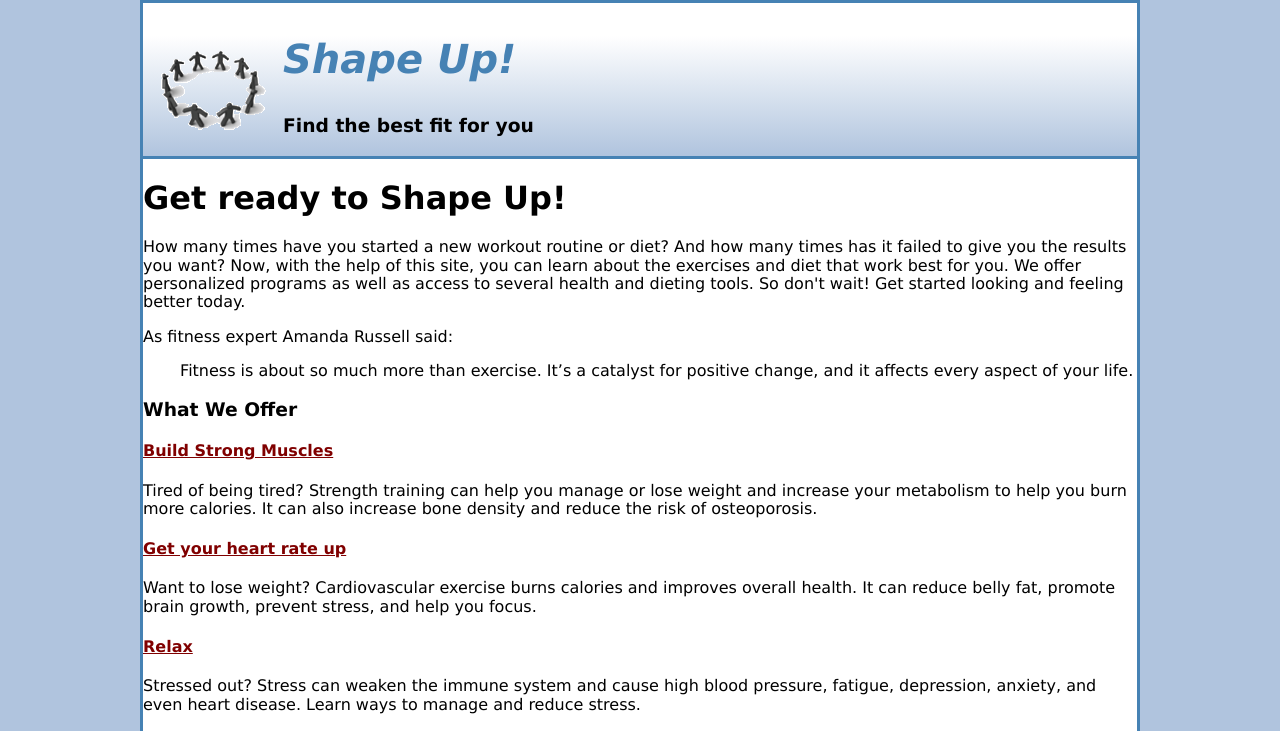
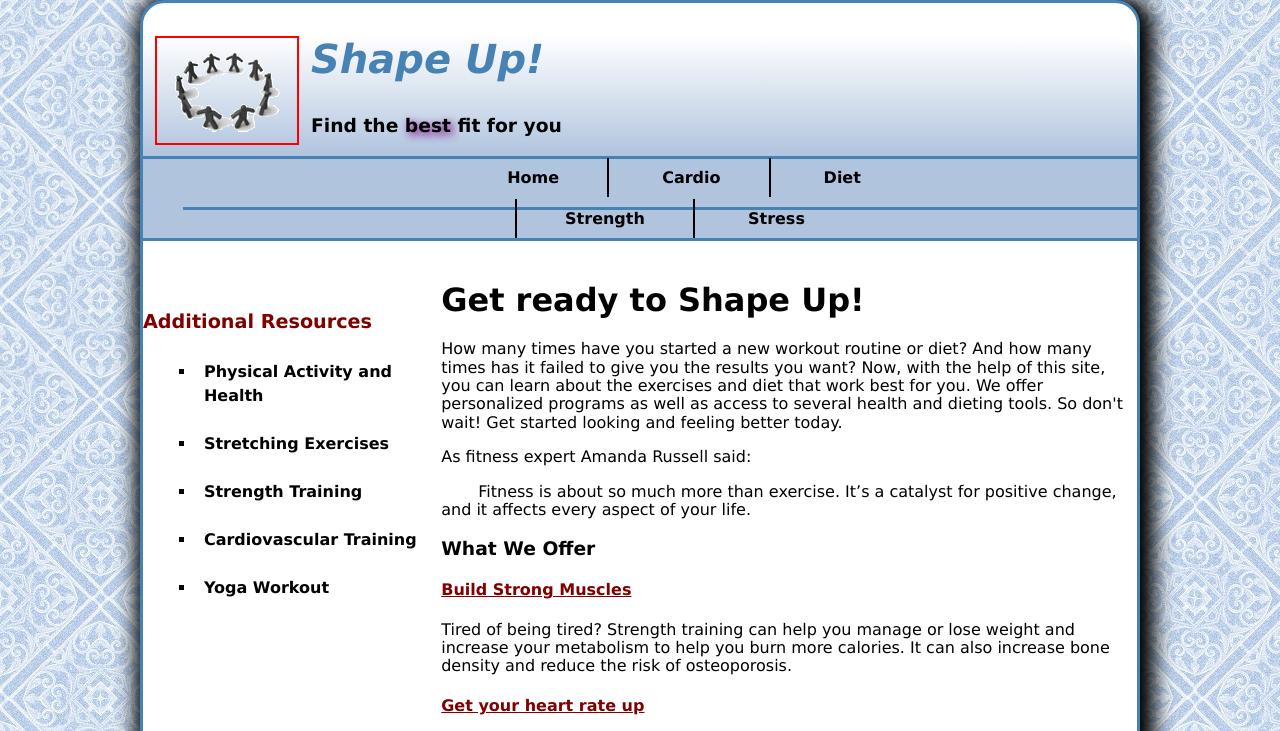
Before and after one commit to rileymulligan/shapeup, a plain HTML site: page index.html in a window 1280 px wide. Shown: the top 731 px of the page. Drawn offline with Linux system fonts and the light colour scheme.

Commit message:
Add files via upload

```diff
--- a/index.html
+++ b/index.html
@@ -8,13 +8,42 @@
 	<link rel="stylesheet" href="styles/main.css">
 </head>
 
-<body>
+<body class="clearfix">
 	<header>
 		<!-- header / logo-->
 		<img src="images\shape_up_logo.png" alt="Shape_Up_Logo">
 		<h2>Shape Up!</h2>
-		<h3>Find the best fit for you</h3>
+		<h3>Find the <span class="shadow">best</span> fit for you</h3>
 	</header>
+
+	<nav id="nav_menu">
+		<ul>
+			<li><a href="index.html">Home</a></li>
+			<li><a href="cardio/index.html">Cardio</a></li>
+			<li>
+				<a href="diet/index.html">Diet</a>
+				<ul>
+					<!--
+					<li><a href="diet/bmi.html">BMI</a></li>
+					<li><a href="diet/calories.html">Calories</a></li>
+					<li><a href="diet/meals.html">Meals</a></li>
+					-->
+				</ul>
+			</li>
+
+			<li><a href="strength/index.html">Strength</a></li>
+			<li id="last"><a href="stress/index.html">Stress</a>
+				<!--
+				<ul><a href="stress/meditate.html">Meditate</a></ul>
+				<ul><a href="stress/tips.html">Tips</a></ul>
+				<ul><a href="stress/vipassana.html">Vipassana</a></ul> -->
+			</li>
+		</ul>
+
+
+
+	</nav>
+
 
 	<main>
 		<section>
@@ -45,6 +74,7 @@
 		</section>
 
 		<aside>
+			<nav id="nav_list">
 			<h3>Additional Resources</h3>
 			<ul style="list-style-type:square">
 				<li><a href="https://www.who.int/news-room/fact-sheets/detail/physical-activity">Physical Activity and Health </a></li>
@@ -53,6 +83,7 @@
 				<li><a href="https://www.medicalnewstoday.com/articles/cardio-exercises-at-home">Cardiovascular Training</a></li>
 				<li><a href="https://dailyburn.com/life/fitness/beginner-yoga-poses-positions/">Yoga Workout</a></li>
 			</ul>
+			</nav>
 		</aside>
 
 
--- a/styles/main.css
+++ b/styles/main.css
@@ -5,12 +5,16 @@
 
 html {
     background-color: lightsteelblue;
+    background-image: url(../images/bgtile.jpg);
+
 }
 
 header
 {
     border-bottom: 3px solid steelblue;
     background-image: linear-gradient(white, lightsteelblue);
+    border-radius: 25px 25px 0 0;
+
 
 }
 
@@ -30,11 +34,107 @@ h1,h2,h3,h4
 header img
 {
     float: left;
+    border: 2px solid red;
+    margin: 0 0.75em;
 }
+
+/* ====================================
+
+        navigation style menu
+
+=======================================*/
+
+#nav_menu
+{
+    margin: 0;
+
+}
+
+#nav_menu ul
+{
+    margin-top: 0;
+    list-style: none;
+    text-align: center;
+    border-bottom: 3px solid steelblue;
+    background-color: lightsteelblue;
+    padding-top: 10px;
+    padding-bottom: 10px;
+}
+
+#nav_menu ul li
+{
+    display: inline;
+    border-right: 2px solid black;
+    padding: 10px 3em;
+
+}
+
+#nav_menu ul li a
+{
+    font-weight: bold;
+    text-decoration: none;
+    color: black;
+}
+
+#nav_menu ul li a:hover
+{
+    color: red;
+    text-decoration: underline;
+}
+
+#nav_menu #last
+{
+    border-right: none;
+}
+
+/* ====================================
+
+            navigation list
+
+=======================================*/
+
+#nav_list h2
+{
+    margin-bottom: 5px;
+    text-align: center;
+}
+
+#nav_list ul
+{
+    list-style: none;
+}
+
+#nav_list ul li
+{
+    width: 90%;
+    margin-top: 0;
+    margin-bottom: 0.5em;
+    margin-left: auto;
+    margin-right: auto;
+}
+
+#nav_list ul li a
+{
+    display: block;
+    font-weight: bold;
+    text-decoration: none;
+    background-color: solid lightsteelblue;
+    padding: 0.5em;
+    color: black;
+}
+
+#nav_list ul li a:hover
+{
+    color: white;
+    background-color: steelblue;
+}
+
+
 
 main
 {
     clear: both;
+    float: none;
 }
 
 body
@@ -46,6 +146,8 @@ body
     border: 3px solid steelblue;
     margin: 0 auto;
     background-color: white;
+    border-radius: 25px;
+    box-shadow: 5px 5px 20px 10px black;
 }
 
 section a:link, section a:visited
@@ -70,6 +172,25 @@ aside a:hover, aside a:focus
     color: maroon;
 }
 
+
+section
+{
+    float: right;
+    width: 70%
+}
+
+aside
+{
+    width: 30%;
+}
+
+aside h3{
+    padding-top: 50px;
+    color: maroon;
+    font-size: 120%;
+
+}
+
 aside li
 {
     line-height: 1.5em;
@@ -81,12 +202,25 @@ footer p
     text-align: center;
     background-color: steelblue;
 
-
-
 }
 
 footer{
     color: white;
     background-color: steelblue;
-    padding: 15px, 0;
+    padding: 15px 0;
+    clear: both;
+    border-radius: 0 0 25px 25px;
 }
+
+.clearfix::after
+{
+    content: "";
+    clear:both;
+    display: table;
+
+}
+
+.shadow
+{
+    text-shadow: 3px 3px 8px purple;
+}
```
Also changed, not shown: images/bgtile.jpg (added).
